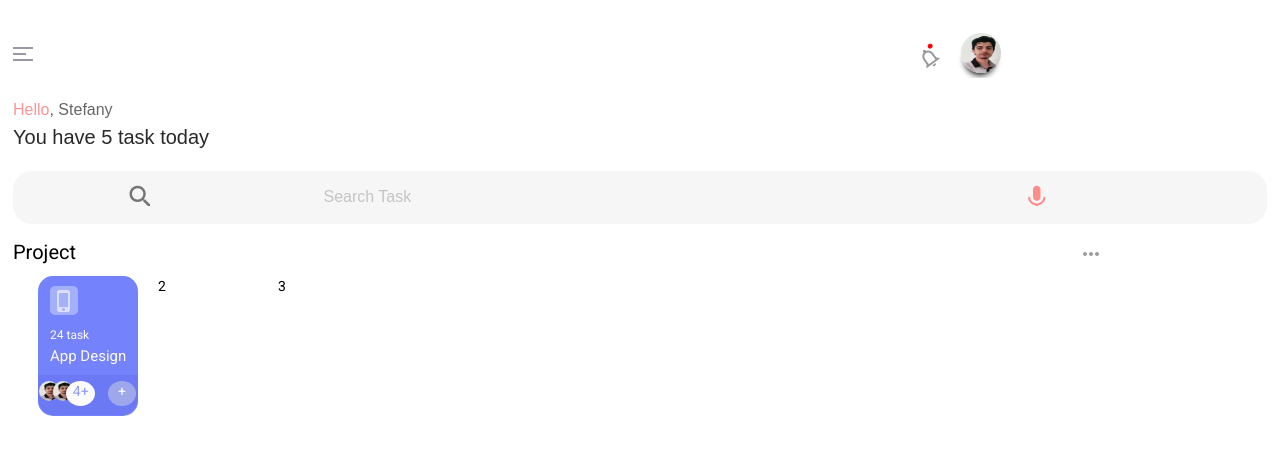
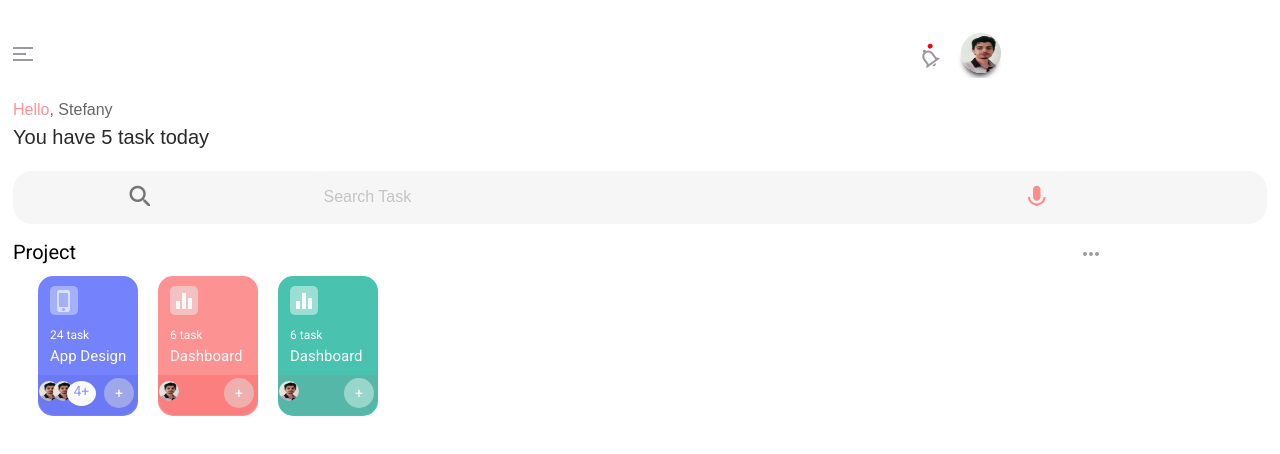
Before and after one commit to habibdevsy/angularProject_ui, an Angular app: page / in a window 1280 px wide. Shown: the top 454 px of the page. Built offline with nearby package versions, Linux system fonts and the light colour scheme.

Commit message:
Compiled slider

```diff
--- a/src/app/slider/slider.component.html
+++ b/src/app/slider/slider.component.html
@@ -9,7 +9,7 @@
     </div>
 
     <div class="slider">
-        <div class="slide one">
+        <div class="slide slide-one" >
            <div class="slide-content">
                 <div class="task-icon">
                     <mat-icon aria-label="more_horiz">phone_iphone</mat-icon>
@@ -20,7 +20,7 @@
                 <div class="task-title">
                     <span>App Design</span>
                 </div>
-                <div class="test">
+                <div class="content one">
                     <div class="task-person-photo">
                         <ul>
                             <li>
@@ -32,17 +32,75 @@
                             <li class="task-more">
                                 <span>4+</span>
                             </li>
-                            <li class="task-add">
+                            <!-- <li class="task-add">
                                 <span>+</span>
-                            </li>
+                            </li> -->
                         </ul>
+                    </div>
+                    <div class="task-add">
+                        <span>+</span>
                     </div>
                 </div>
             </div>
         </div>
 
-        <div class="slide tow">2</div>
-        <div class="slide three">3</div>
+        <div class="slide slide-tow">
+           <div class="slide-content">
+                <div class="task-icon task-icon-tow ">
+                    <mat-icon aria-label="more_horiz">equalizer</mat-icon>
+                </div>
+                <div class="task-count">
+                    <span>6 task</span>
+                </div>
+                <div class="task-title">
+                    <span>Dashboard</span>
+                </div>
+                <div class="content tow">
+                    <div class="task-person-photo">
+                        <ul>
+                            <li>
+                                <img src="../../assets/image.jpg" >
+                            </li>
+                            <!-- <li class="task-add">
+                                <span>+</span>
+                            </li> -->
+                        </ul>
+                    </div>
+                    <div class="task-add tow">
+                        <span>+</span>
+                    </div>
+                </div>
+            </div>
+        </div>
+
+        <div class="slide slide-three">
+           <div class="slide-content">
+                <div class="task-icon task-icon-three ">
+                    <mat-icon aria-label="more_horiz">equalizer</mat-icon>
+                </div>
+                <div class="task-count">
+                    <span>6 task</span>
+                </div>
+                <div class="task-title">
+                    <span>Dashboard</span>
+                </div>
+                <div class="content three">
+                    <div class="task-person-photo">
+                        <ul>
+                            <li>
+                                <img src="../../assets/image.jpg" >
+                            </li>
+                            <!-- <li class="task-add">
+                                <span>+</span>
+                            </li> -->
+                        </ul>
+                    </div>
+                    <div class="task-add three">
+                        <span>+</span>
+                    </div>
+                </div>
+            </div>
+        </div>
     </div>
 
 </div>
--- a/src/app/slider/slider.component.scss
+++ b/src/app/slider/slider.component.scss
@@ -87,16 +87,27 @@ float: left;
   }
 
   .task-add{
-    left: 50%;
+    // left: 50%;
+    // position: relative;
+    // background: #9ea7ea;
+    // color: #fff;
+    // text-align: center;
+    // border-radius: 50%;
+    left: 66%;
     position: relative;
     background: #9ea7ea;
     color: #fff;
     text-align: center;
     border-radius: 50%;
+    width: 30px;
+    top: -36px;
+    height: 30px;
   }
 
   .task-add > span{
     border-radius: 50%;
+    top: 5px;
+    position: relative;
   }
 
   ul{
@@ -117,12 +128,16 @@ float: left;
     margin-right: -15px;
   }
 
-  .slide.one {
+  .slide-one {
     background: #7482fb;
-}
+  }
 
-.test {
-  background: #6c79f5;
+  .slide-tow {
+    background: #fc9292;
+  }
+
+.content {
+  // background: #6c79f5;
   width: 100px;
   position: relative;
   left: -7px;
@@ -132,3 +147,74 @@ float: left;
   top: -5px;
   height: 40px;
 }
+.one{
+  background: #6c79f5;
+}
+.tow{
+  background: #fb7f7f;
+}
+
+.task-icon-tow{
+  position: relative;
+  top: 3px;
+  color:#dbe0fa;
+}
+.task-icon-tow > mat-icon{
+  position: relative;
+  top: 3px;
+  color:#f9f9f9;
+}
+
+.task-icon.task-icon-tow{
+  background: #f3c1c1;
+  width: 28px;
+  border-radius: 5px;
+  /* margin-bottom: 5px; */
+  /* margin-top: 11px; */
+  text-align: center;
+  position: relative;
+  top: 5px;
+  left: 5px;
+}
+.task-add.tow{
+  background: #efafaf;
+}
+
+
+
+
+.three{
+  background: #fb7f7f;
+}
+
+.task-icon-three{
+  position: relative;
+  top: 3px;
+  color:#dbe0fa;
+}
+.task-icon-three > mat-icon{
+  position: relative;
+  top: 3px;
+  color:#f9f9f9;
+}
+
+.task-icon.task-icon-three{
+  background: #9bded4;
+  width: 28px;
+  border-radius: 5px;
+  /* margin-bottom: 5px; */
+  /* margin-top: 11px; */
+  text-align: center;
+  position: relative;
+  top: 5px;
+  left: 5px;
+}
+.task-add.three{
+  background: #98d6cc;
+}
+.slide.slide-three {
+  background: #49c2af;
+}
+.content.three {
+  background: #54b7a7;
+}
```
